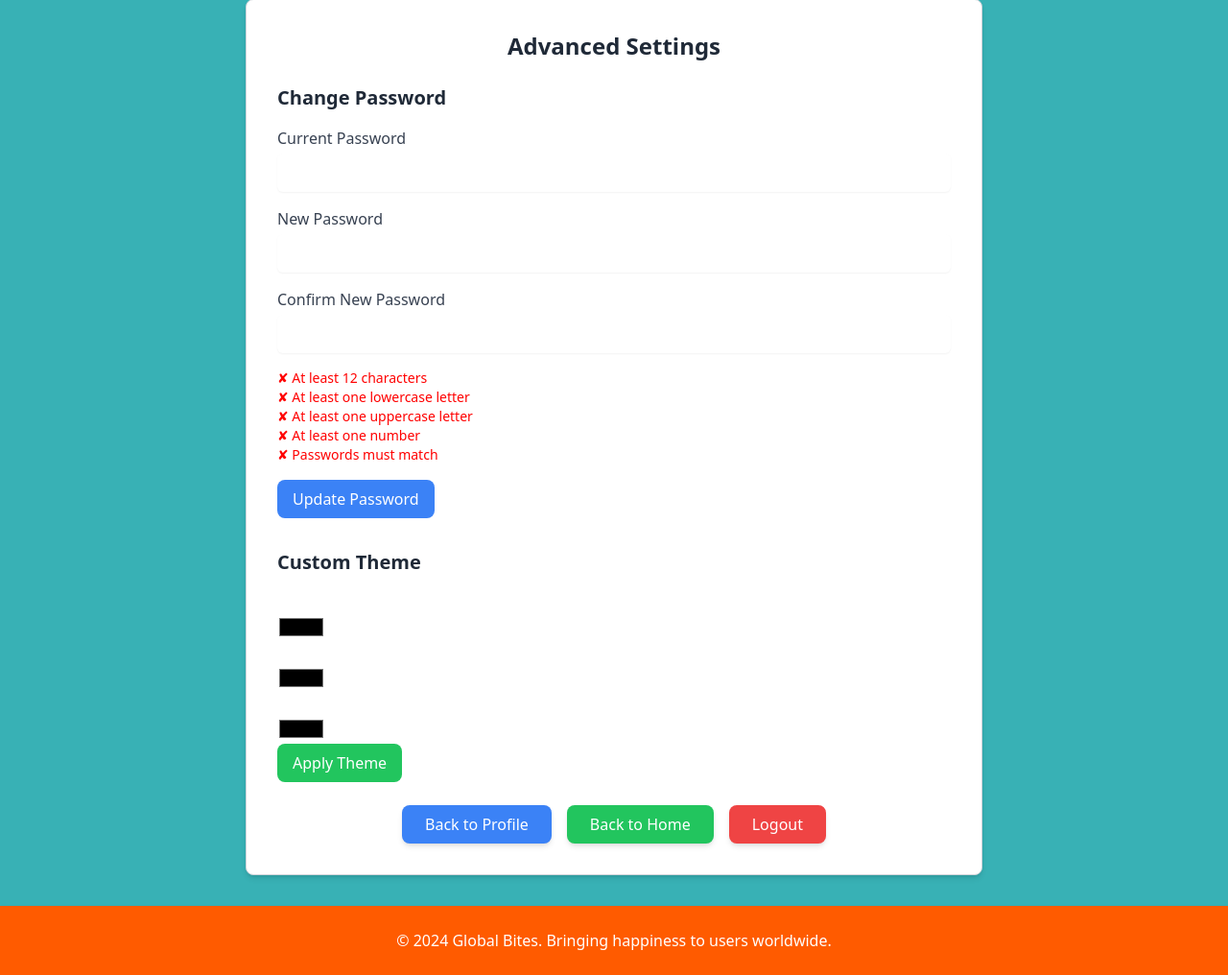
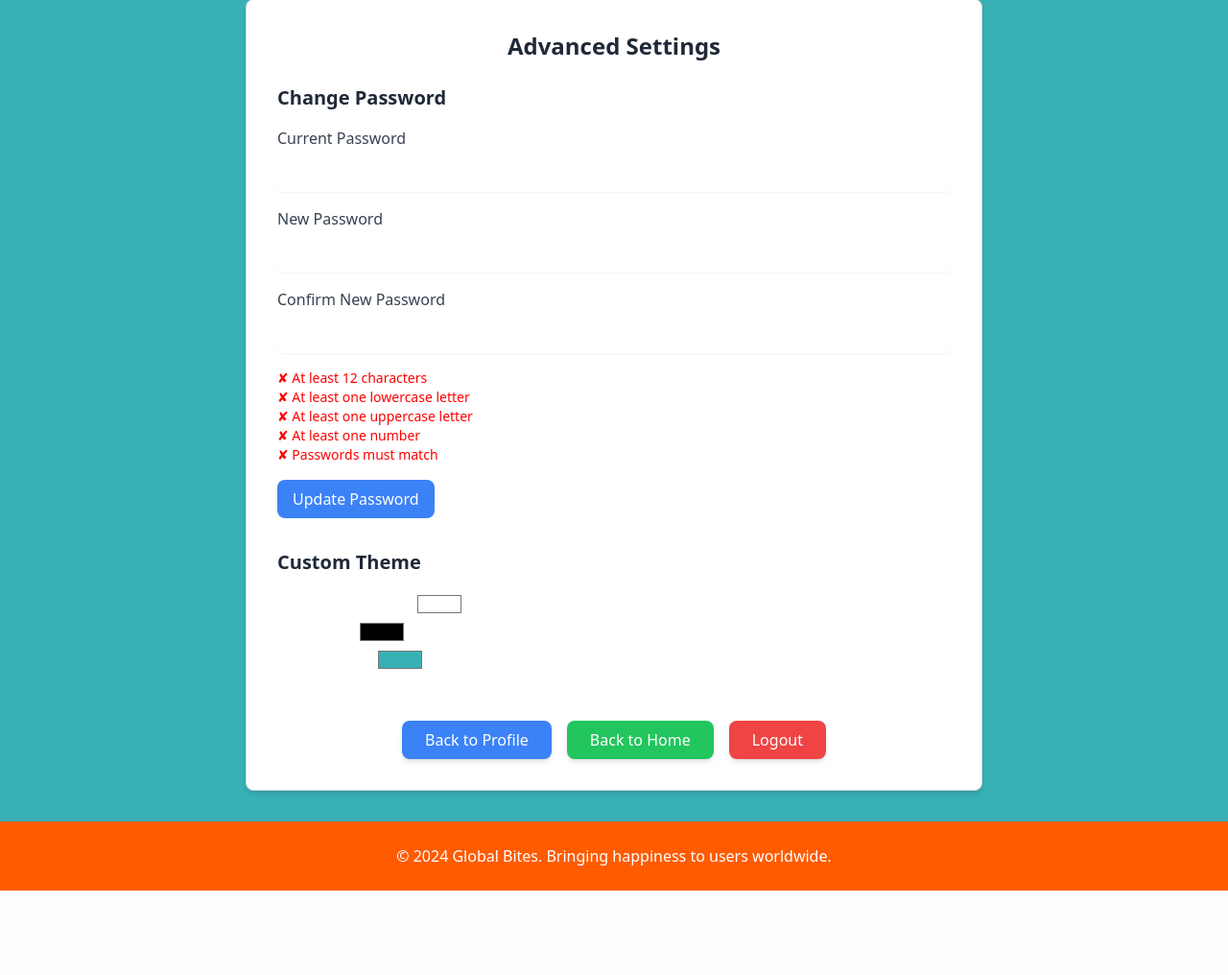
Before and after one commit to Tuvalu23/p01, a Flask app: page /settings in a window 1280 px wide. Shown: the part 113-1129 px from the top of the page at 96% size. After the commit the page ends 1041 px from the top, so only its background shows below. Run offline with Flask 2, Linux system fonts and the light colour scheme; a user stored in the database is signed in; data comes from the database, SQL or seed files in the repository; both versions use the stored data as it was after the commit; some libraries are stand-ins or nearby versions.

Commit message:
custom color not working but i'm eepy

```diff
--- a/app/templates/settings.html
+++ b/app/templates/settings.html
@@ -59,22 +59,19 @@
     <!-- colors!!!!! -->
     <section>
         <h2 class="text-xl font-semibold mb-4 text-gray-800">Custom Theme</h2>
-        <form id="customThemeForm" class="space-y-4">
-            <div>
-                <div id="colors">
-                    <h3>Background</h3>
-                    <input type="color" name="" id="background-color">
-                    <h3>Text</h3>
-                    <input type="color" name="" id="text-color">
-                    <h3>Accent</h3>
-                    <input type="color" name="" id="accent-color">
-                    </div>
+        <form>
+            <label for="background-color">Background Color:</label>
+            <input type="color" id="background-color" name="background-color" value="#ffffff">
+            <br>
+            <label for="text-color">Text Color:</label>
+            <input type="color" id="text-color" name="text-color" value="#000000">
+            <br>
+            <label for="accent-color">Accent Color:</label>
+            <input type="color" id="accent-color" name="accent-color" value="#38b1b5">
+            <br>
+            <button type="button" onclick="applyCustomTheme()">Apply Custom Theme</button>
+        </form>
 
-            <button type="button" onclick="applyCustomTheme()"
-                    class="bg-green-500 text-white px-4 py-2 rounded-lg hover:bg-green-600 transition">
-                Apply Theme
-            </button>
-        </form>
     </section>
 
     <div class="mt-6 flex justify-center space-x-4">
@@ -95,18 +92,17 @@
 
 <script>
     function applyCustomTheme() {
+        const backgroundColor = document.getElementById("background-color").value;
+        const textColor = document.getElementById("text-color").value;
+        const accentColor = document.getElementById("accent-color").value;
 
-        backgroundColor.addEventListener("change", function(){
-backgroundBox.style.backgroundColor = backgroundColor.value
-})
-textColor.addEventListener("change", function(){
-textBox.style.backgroundColor = textColor.value
-})
-accentColor.addEventListener("change", function(){
-accentBox.style.backgroundColor = accentColor.value
-})
+        // Apply the custom colors to the document
+        document.documentElement.style.setProperty('--bg-color', backgroundColor);
+        document.documentElement.style.setProperty('--text-color', textColor);
+        document.documentElement.style.setProperty('--accent-color', accentColor);
+
         // Save the custom theme to localStorage
-        const theme = { bgColor, textColor, accentColor };
+        const theme = { bgColor: backgroundColor, textColor: textColor, accentColor: accentColor };
         localStorage.setItem('customTheme', JSON.stringify(theme));
     }
 
@@ -119,6 +115,7 @@ accentBox.style.backgroundColor = accentColor.value
             document.documentElement.style.setProperty('--accent-color', savedTheme.accentColor);
         }
     });
+
 
     function validatePassword() {
         const password = document.getElementById('newPassword').value;
```
Also changed, not shown: app/thread.db.
